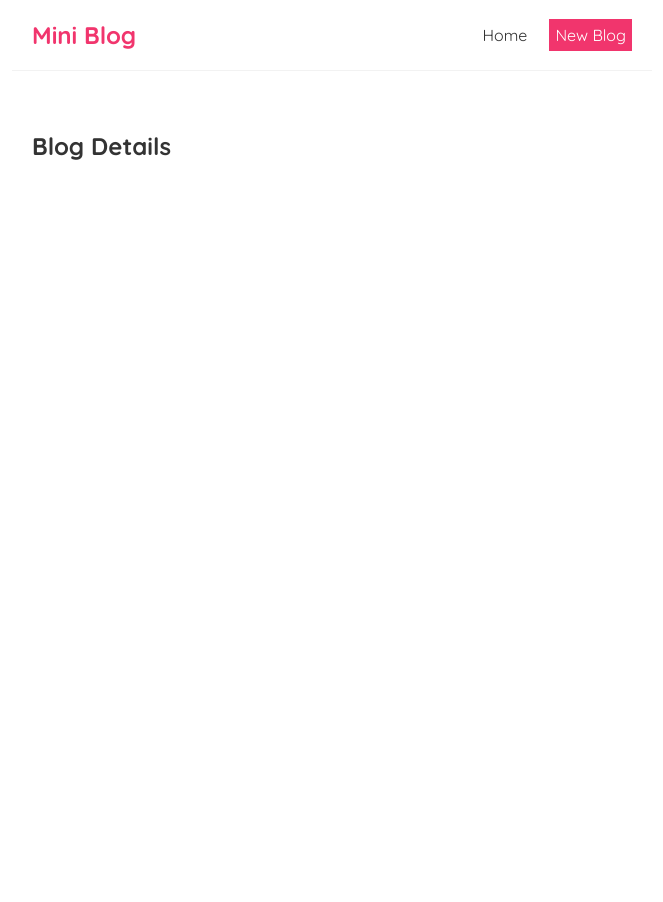
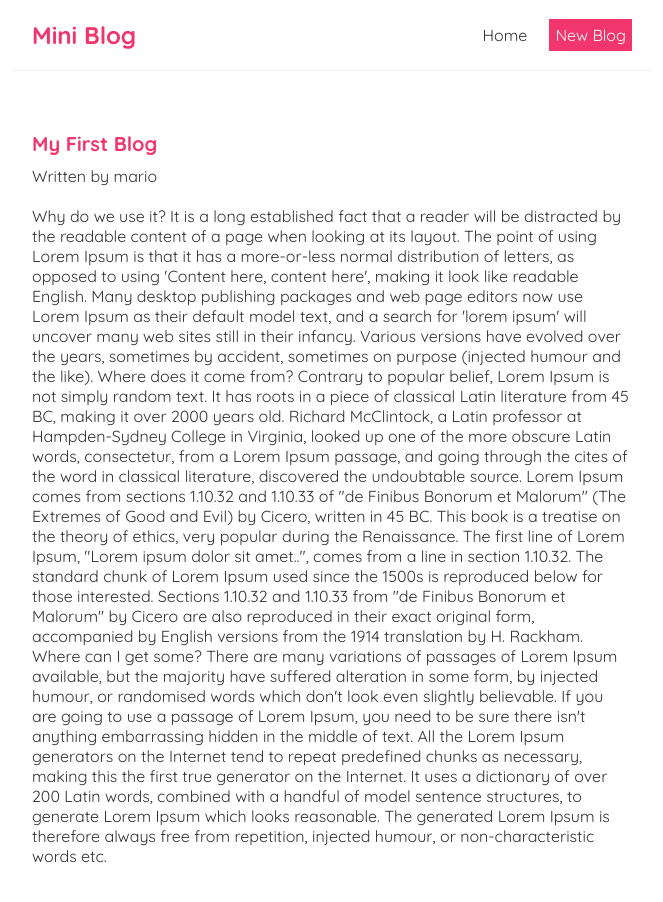
Before and after one commit to Ejiro-David/mini-blog, a React (Create React App) app: page /blogs/1 in a window 1280 px wide. Shown: the top 902 px of the page, without its empty margins (308-971 px from the left). Before the commit the page ends 800 px from the top, so only its background shows below. Built offline with nearby package versions, Linux system fonts and the light colour scheme; data requests are answered from the project's data file.

Commit message:
Blog details page set up with useFetc(reused comp)

```diff
--- a/src/BlogDetails.js
+++ b/src/BlogDetails.js
@@ -1,7 +1,23 @@
+import { useParams } from "react-router-dom/cjs/react-router-dom.min";
+import useFetch from "./useFetch";
+
 const BlogDetails = () => {
+
+
+    const { id } = useParams();
+    const {data: blog, isPending, errMessage} = useFetch("http://localhost:8000/blogs/" + id)
+
     return (
         <div className="blog-details">
-            <h2>Blog Details</h2>
+            {isPending && <div>loading...</div>}
+            {errMessage && <div>{errMessage}</div>}
+            {blog && (
+                <article>
+                    <h2>{blog.title}</h2>
+                    <p>Written by {blog.author}</p>
+                    <div>{blog.body}</div>
+                </article>
+            )}
         </div>
      );
 }
--- a/src/Bloglist.js
+++ b/src/Bloglist.js
@@ -1,3 +1,5 @@
+import { Link } from "react-router-dom";
+
 const Bloglist = ({blog, title}) => {
 
 
@@ -8,8 +10,10 @@
             <div className="blog-preview">
             {blog.map((blog) => (
                 <div className="blog-preview" key={blog.id}>
-                    <h2>{blog.title}</h2>
-                    <p>written by {blog.author}</p>
+                    <Link to={`/blogs/${blog.id}`}>
+                        <h2>{blog.title}</h2>
+                        <p>written by {blog.author}</p>
+                    </Link>
                 </div>
             ))}
            </div>
--- a/src/index.css
+++ b/src/index.css
@@ -1,3 +1,4 @@
+
 @import url('https://fonts.googleapis.com/css2?family=Quicksand:wght@300;400;500;600;700&display=swap');
 
 /* base styles */
@@ -48,3 +49,24 @@
   color: #f1356d;
   margin-bottom: 8px;
 }
+.blog-preview a{
+  text-decoration: none;
+}
+
+/* blog details page */
+.blog-details h2 {
+  font-size: 20px;
+  color: #f1356d;
+  margin-bottom: 10px;
+}
+.blog-details div {
+  margin: 20px 0;
+}
+.blog-details button {
+  background: #f1356d;
+  color: #fff;
+  border: 0;
+  padding: 8px;
+  border-radius: 8px;
+  cursor: pointer;
+}
```
